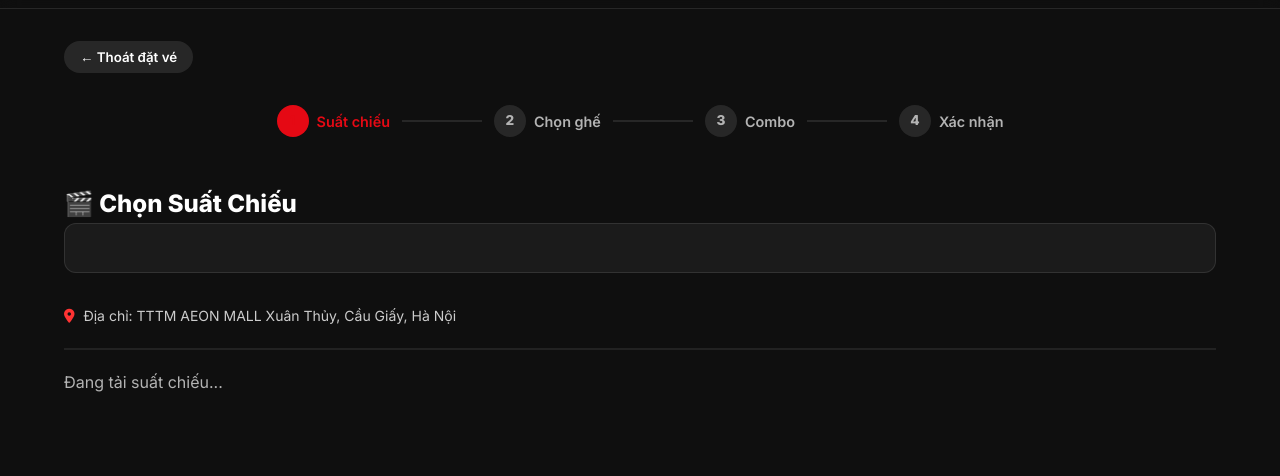
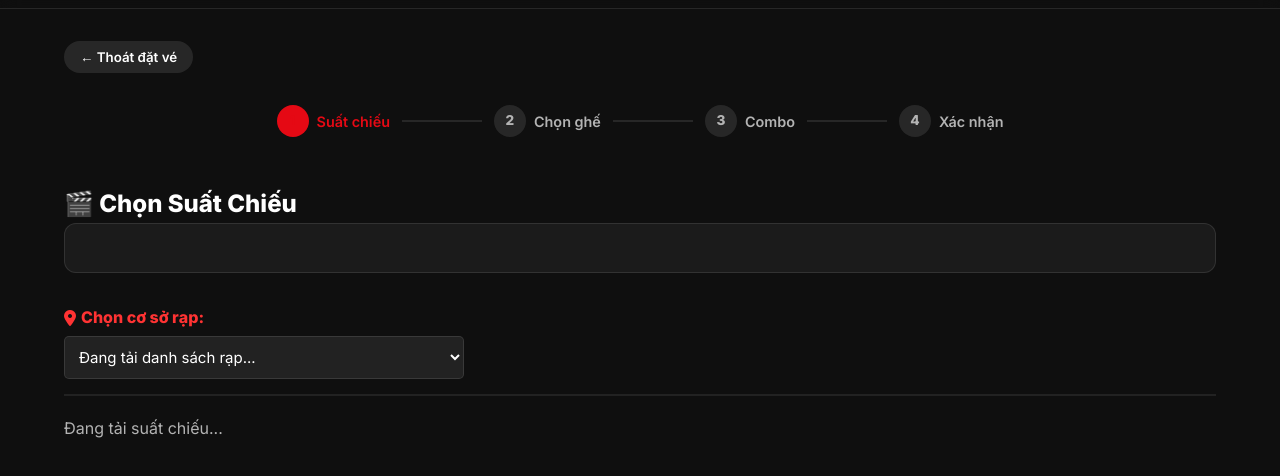
Before and after one commit to quangnguyenn19333-gif/cinemanager, a plain HTML site: page booking.html in a window 1280 px wide. Shown: the part 86-562 px from the top of the page. Drawn offline with Linux system fonts and the light colour scheme; no server answers.

Commit message:
Implement cinema selection feature in booking page
Added cinema selection dropdown and updated layout.

```diff
--- a/booking.html
+++ b/booking.html
@@ -40,10 +40,16 @@
         <div id="step-1" class="step-content active">
             <h2>🎬 Chọn Suất Chiếu</h2>
             <div id="movie-info-banner" class="movie-banner"></div>
-            <p style="color: #ccc; margin-top: 10px; font-size: 14px; margin-bottom: 20px;">
-                <i class="fa-solid fa-location-dot" style="color: #ff3333; margin-right: 5px;"></i>
-                Địa chỉ: TTTM AEON MALL Xuân Thủy, Cầu Giấy, Hà Nội
-            </p>
+            <!-- CHỌN CƠ SỞ RẠP ĐỘNG -->
+            <div style="margin: 15px 0;">
+                <label for="cinema-select" style="color: #ff3333; font-weight: bold; margin-bottom: 5px; display: flex; align-items: center; gap: 5px;">
+                    <i class="fa-solid fa-location-dot"></i> Chọn cơ sở rạp:
+                </label>
+                <select id="cinema-select" onchange="changeCinema()" style="width: 100%; max-width: 400px; padding: 10px; background: #222; color: white; border: 1px solid var(--glass); border-radius: 5px; outline: none; font-size: 15px;">
+                    <option value="">Đang tải danh sách rạp...</option>
+                </select>
+                <p id="cinema-address" style="color: #aaa; font-size: 13px; margin-top: 5px;"></p>
+            </div>
 
             <!-- THANH CHỌN NGÀY THÁNG ĐỘNG (TỰ ĐỘNG CHẠY 7 NGÀY) -->
             <div class="date-selector-container">
```
